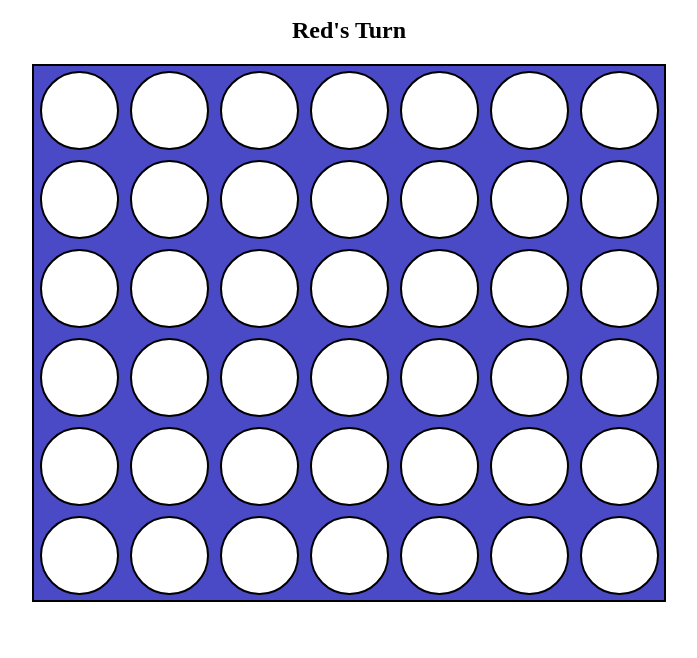
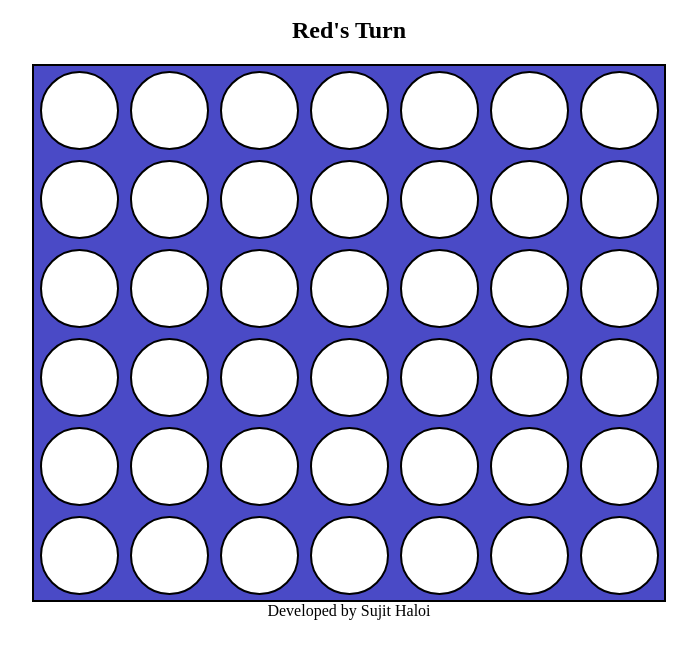
Before and after one commit to im-haloi/connect4, a website: page frontEnd/index.html in a window 1280 px wide. Shown: the part 60-718 px from the top of the page, without its empty margins (291-988 px from the left). Drawn offline with Linux system fonts and the light colour scheme.

Commit message:
Update developer index.html

```diff
--- a/frontEnd/index.html
+++ b/frontEnd/index.html
@@ -1,21 +1,17 @@
 <!DOCTYPE html>
 <html lang="en">
-
 <head>
     <meta charset="UTF-8">
     <meta http-equiv="X-UA-Compatible" content="IE=edge">
     <meta name="viewport" content="width=device-width, initial-scale=1.0">
-    <title>Document</title>
+    <title>Connect 4</title>
     <link rel="stylesheet" href="style.css">
 </head>
-
 <body>
-
     <h1>CONNECT-4</h1>
     <h2 id="whosturn">Red's Turn</h2>
 
     <div class="board">
-
         <ul class="column" id="c1">
             <p id="c1r6"></p>
             <p id="c1r5"></p>
@@ -72,12 +68,12 @@
             <p id="c7r2"></p>
             <p id="c7r1"></p>
         </ul>
-
-
     </div>
 
+    <footer>
+        <p>Developed by Sujit Haloi</p>
+    </footer>
 
+    <script src="script.js"></script>
 </body>
-<script src="script.js"></script>
-
 </html>
```
